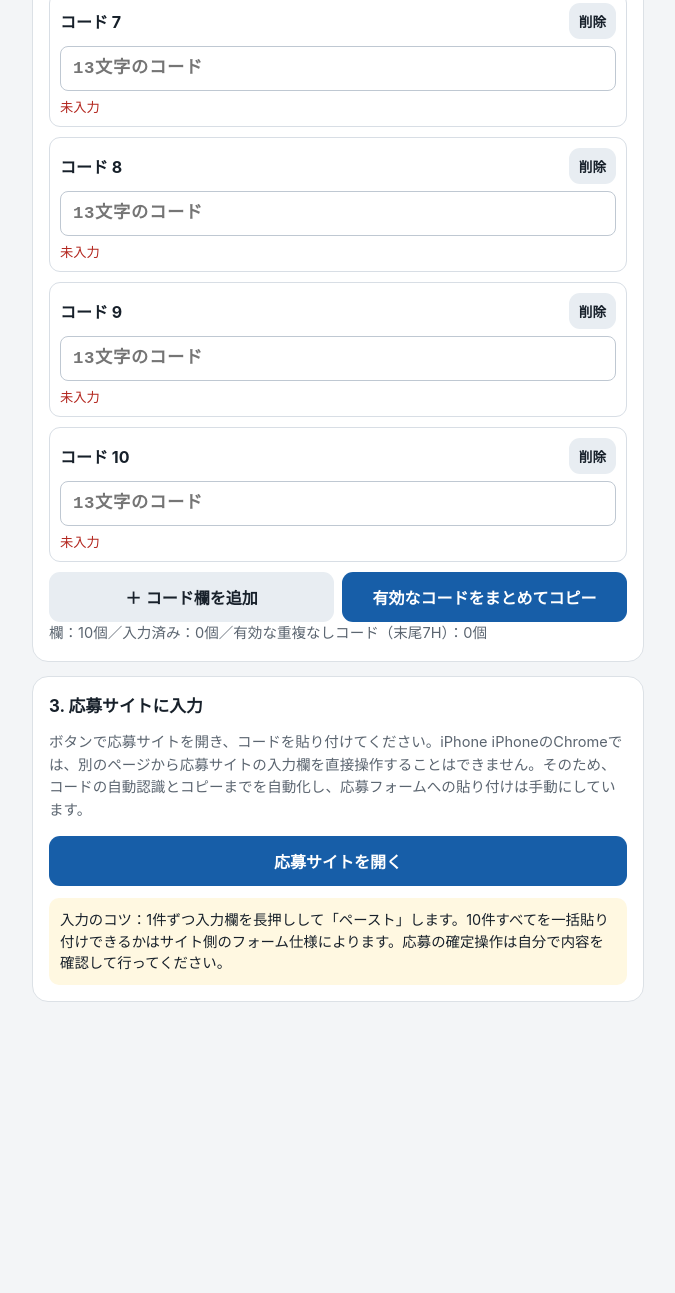
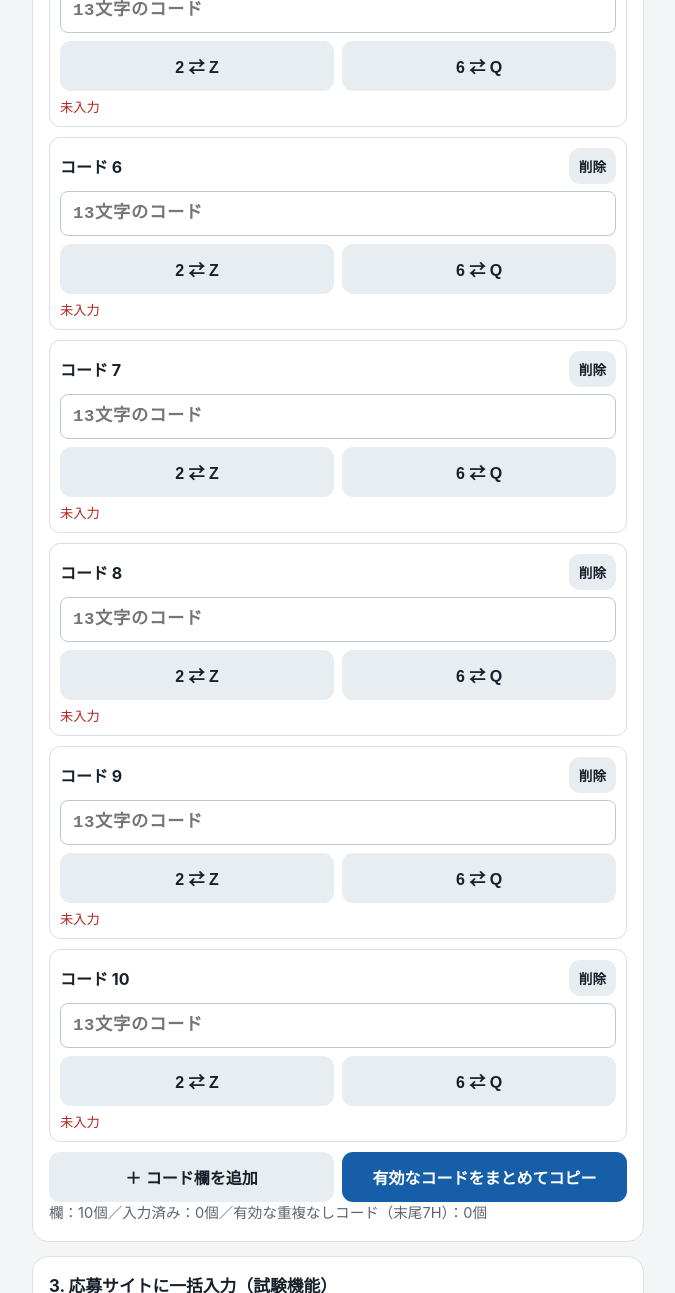
Before and after one commit to ITTOKU45/sakurazaka16-serial-tool, a plain HTML site: page index.html in a window 1280 px wide. Shown: the part 1507-2800 px from the top of the page, without its empty margins (302-977 px from the left). Before the commit the page ends 2559 px from the top, so only its background shows below. Drawn offline with Linux system fonts and the light colour scheme.

Commit message:
Add files via upload

```diff
--- a/index.html
+++ b/index.html
@@ -48,10 +48,12 @@ input[type=file]{width:100%;font-size:1rem;padding:10px 0}
 </section>
 
 <section class="card">
-<h2>3. 応募サイトに入力</h2>
-<p class="muted">ボタンで応募サイトを開き、コードを貼り付けてください。iPhone iPhoneのChromeでは、別のページから応募サイトの入力欄を直接操作することはできません。そのため、コードの自動認識とコピーまでを自動化し、応募フォームへの貼り付けは手動にしています。</p>
+<h2>3. 応募サイトに一括入力（試験機能）</h2>
+<p class="muted">入力欄が10個並ぶ応募フォーム向け。iPhone Chromeでは別サイトを直接操作できないため、応募サイト上でブックマークレットを実行します。まず「有効なコードをまとめてコピー」してください。</p>
+<button type="button" id="copyBookmarklet" class="alt" style="width:100%">自動入力用ブックマークレットをコピー</button>
+<p class="muted">初回のみ：Chromeで適当なページをブックマーク → Chromeのブックマーク管理画面でそのブックマークを編集 → 名前を「櫻坂一括入力」、URLを上のボタンでコピーした内容に変更します。</p>
 <a class="btn" style="width:100%" href="https://ticket.fortunemeets.app/sakurazaka46/16th/#/registration" target="_blank" rel="noopener">応募サイトを開く</a>
-<div class="note" style="margin-top:12px">入力のコツ：1件ずつ入力欄を長押しして「ペースト」します。10件すべてを一括貼り付けできるかはサイト側のフォーム仕様によります。応募の確定操作は自分で内容を確認して行ってください。</div>
+<div class="note" style="margin-top:12px">使い方：①有効なコードをまとめてコピー ②応募サイトを開く ③Chromeのアドレスバーに「櫻坂一括入力」と入力し、候補に表示される同名のブックマークを選択 ④表示された入力ダイアログにコードを貼り付けてOK ⑤10欄の内容をすべて原本と照合。<strong>応募ボタンは押しません。</strong><br><br>iPhone Chromeのバージョンや応募サイトの構造によっては動作しません。入力欄を10個検出できない場合は安全のため停止します。シリアルをGitHubに登録したり、他のサイトへ送信したりしないでください。</div>
 </section>
 
 <script src="https://cdn.jsdelivr.net/npm/tesseract.js@5/dist/tesseract.min.js"></script>
@@ -108,8 +110,14 @@ function render(){
   head.append(label,del);
   const inp=document.createElement('input');inp.value=v;inp.maxLength=13;inp.autocapitalize='characters';inp.autocomplete='off';inp.spellcheck=false;inp.placeholder='13文字のコード';
   inp.addEventListener('input',()=>{codes[i]=inp.value.toUpperCase().replace(/[^A-Z0-9]/g,'');inp.value=codes[i];updateStatus(box,codes[i],i)});
+  const swapActions=document.createElement('div');swapActions.className='actions';swapActions.style.marginTop='8px';
+  const swap2z=document.createElement('button');swap2z.type='button';swap2z.className='alt';swap2z.textContent='2 ⇄ Z';swap2z.title='このコード内の2とZをすべて入れ替え';
+  swap2z.onclick=()=>{codes[i]=codes[i].replace(/[2Z]/g,c=>c==='2'?'Z':'2');inp.value=codes[i];updateStatus(box,codes[i],i)};
+  const swap6q=document.createElement('button');swap6q.type='button';swap6q.className='alt';swap6q.textContent='6 ⇄ Q';swap6q.title='このコード内の6とQをすべて入れ替え';
+  swap6q.onclick=()=>{codes[i]=codes[i].replace(/[6Q]/g,c=>c==='6'?'Q':'6');inp.value=codes[i];updateStatus(box,codes[i],i)};
+  swapActions.append(swap2z,swap6q);
   const st=document.createElement('div');st.className='state';
-  box.append(head,inp,st);host.append(box);updateStatus(box,v,i);
+  box.append(head,inp,swapActions,st);host.append(box);updateStatus(box,v,i);
  });
  updateSummary();
 }
@@ -176,6 +184,11 @@ $('copyAll').onclick=async()=>{
  try{await navigator.clipboard.writeText(u.join('\n'));alert(`${u.length}件を改行区切りでコピーしました。`)}
  catch(e){const t=document.createElement('textarea');t.value=u.join('\n');document.body.append(t);t.select();document.execCommand('copy');t.remove();alert(`${u.length}件をコピーしました。`)}
 };
+const BOOKMARKLET="javascript:(function(){try{if(location.hostname!=='ticket.fortunemeets.app'){alert('応募サイトで実行してください。');return;}var pasted=prompt('OCRツールでコピーしたコードをここに貼り付けてください（改行区切り・最大10件）。');if(pasted===null)return;var vals=pasted.toUpperCase().split(/[\\s,、]+/).map(function(x){return x.trim()}).filter(Boolean);if(!vals.length){alert('コードがありません');return;}if(vals.length>10||vals.some(function(v){return !/^[A-Z0-9]{11}7H$/.test(v)})||new Set(vals).size!==vals.length){alert('コード数・13文字・末尾7H・重複のいずれかを確認してください。');return;}var fields=Array.from(document.querySelectorAll('input')).filter(function(el){var r=el.getBoundingClientRect();return (el.type==='text'||el.type==='search'||!el.type)&&!el.disabled&&r.width>40&&r.height>15});if(fields.length!==10){alert('入力欄が'+fields.length+'個検出されました。10個ではないため安全のため中止します。');return;}if(!confirm(vals.length+'件を1～'+vals.length+'番の欄に入力します。続けますか？'))return;var setter=Object.getOwnPropertyDescriptor(HTMLInputElement.prototype,'value').set;vals.forEach(function(v,i){setter.call(fields[i],v);fields[i].dispatchEvent(new Event('input',{bubbles:true}));fields[i].dispatchEvent(new Event('change',{bubbles:true}));});alert(vals.length+'件を入力しました。表示と原本を照合し、応募操作は手動で行ってください。');}catch(e){alert('入力処理エラー：'+String(e&&e.message||e));}})();";
+$('copyBookmarklet').onclick=async()=>{
+ try {await navigator.clipboard.writeText(BOOKMARKLET);alert('ブックマークレットをコピーしました。ChromeのブックマークのURL欄に貼り付けてください。')}
+ catch(e){const el=document.createElement('textarea');el.value=BOOKMARKLET;document.body.append(el);el.select();document.execCommand('copy');el.remove();alert('ブックマークレットをコピーしました。')}
+};
 codes=Array(10).fill('');render();
 </script>
 </body>
```
